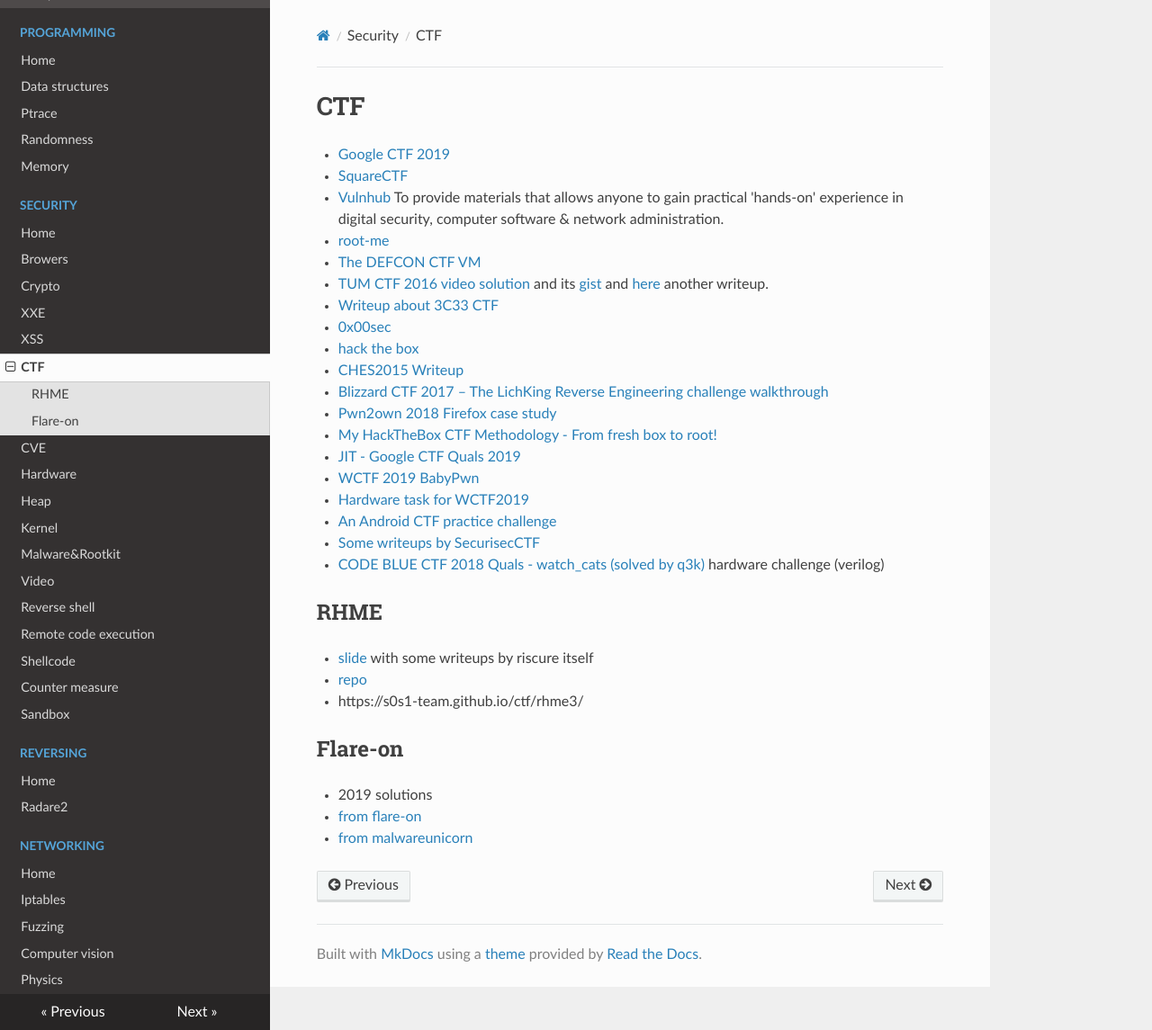
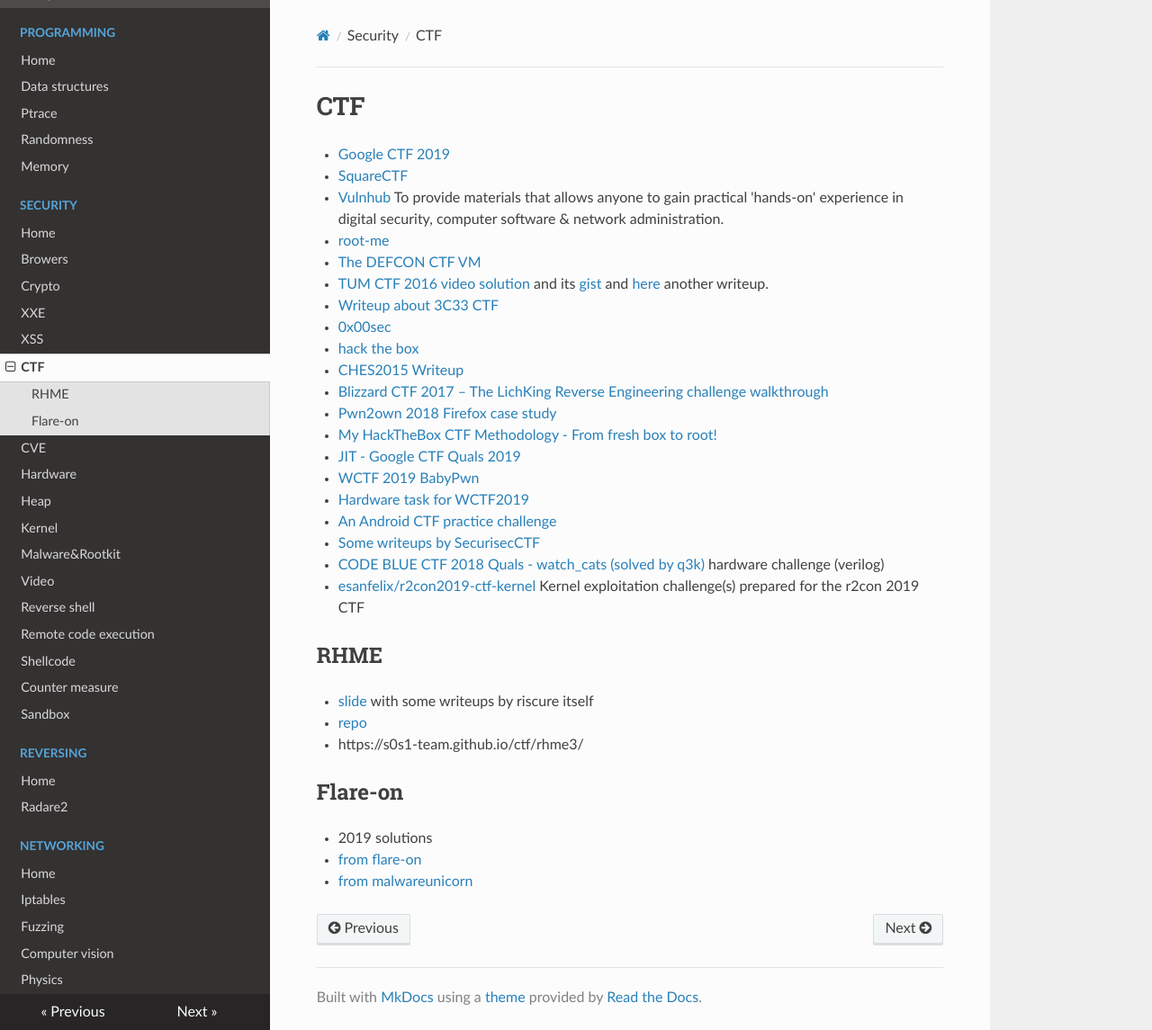
Before and after one commit to gipi/low-level, an MkDocs documentation site: the page built from docs/security/ctf.md, in a window 1280 px wide and 1145 px high. Shown: the whole window at 90% size. Built offline with MkDocs 1.6.1, drawn with Linux system fonts in a browser that asks for light colours; nearby versions of some CDN libraries; old or Windows-style settings are respelled for this version of MkDocs.

Commit message:
Update ctf.md

```diff
--- a/docs/security/ctf.md
+++ b/docs/security/ctf.md
@@ -21,6 +21,7 @@
  - [An Android CTF practice challenge](https://github.com/tlamb96/kgb_messenger)
  - [Some writeups by SecurisecCTF](https://www.securisec.com/writeups/)
  - [CODE BLUE CTF 2018 Quals - watch_cats (solved by q3k)](https://blog.dragonsector.pl/2018/08/code-blue-ctf-2018-quals-watchcats.html) hardware challenge (verilog)
+ - [esanfelix/r2con2019-ctf-kernel](https://github.com/esanfelix/r2con2019-ctf-kernel) Kernel exploitation challenge(s) prepared for the r2con 2019 CTF
 
 ## RHME
 
```
